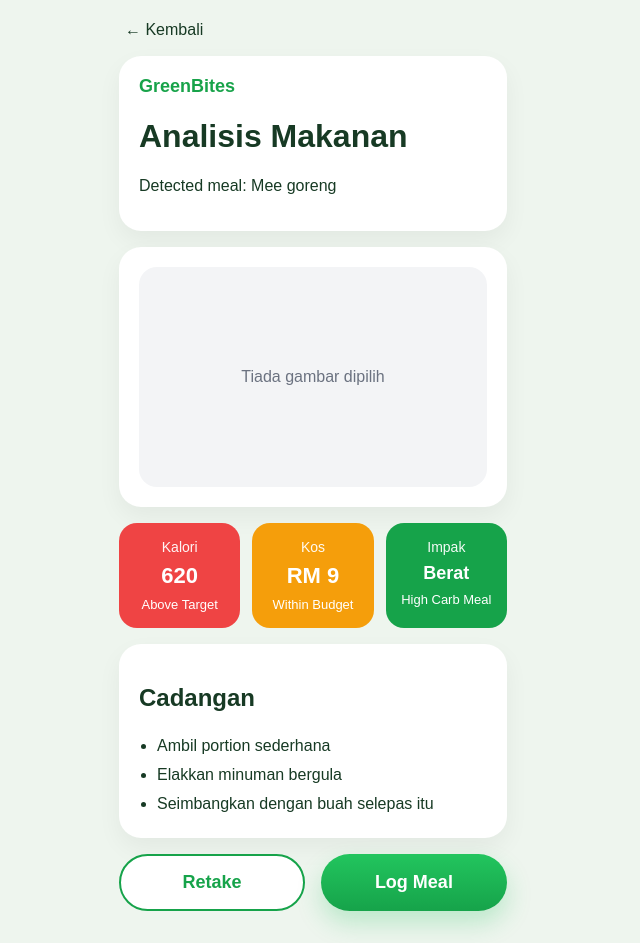
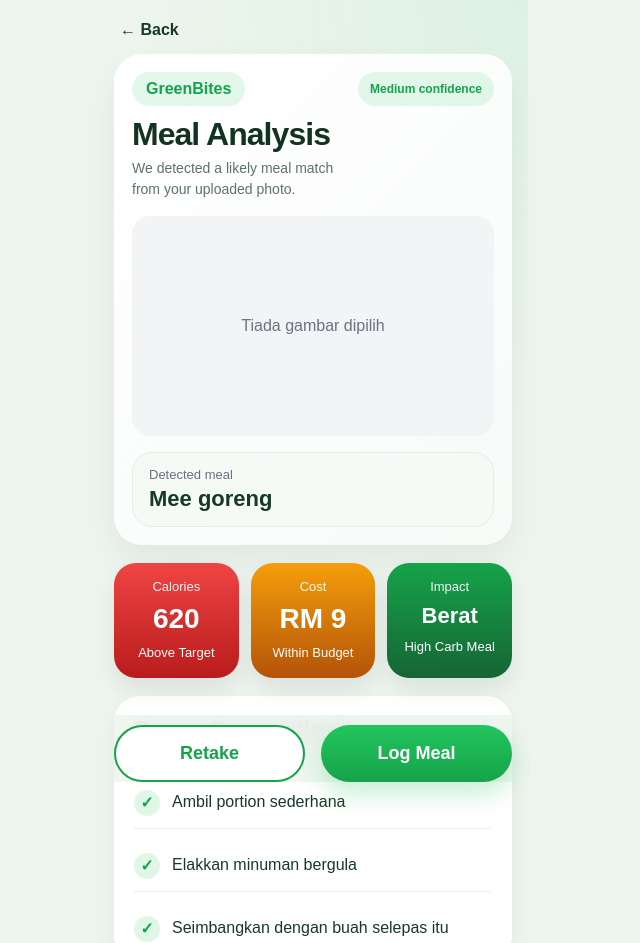
Before and after one commit to armanot/greenbites-pwa, a React (Vite) app: page /snap-result in a window 1280 px wide. Shown: the top 943 px of the page, without its empty margins (327-967 px from the left). Built offline with nearby package versions, Linux system fonts and the light colour scheme.

Commit message:
Improve SnapResult

```diff
--- a/src/pages/SnapResult.jsx
+++ b/src/pages/SnapResult.jsx
@@ -9,6 +9,7 @@ const sampleMeals = [
     calories: 680,
     cost: 12,
     impact: 'Weight Gain Likely',
+    confidence: 'High confidence',
     suggestions: [
       'Kurangkan nasi sedikit',
       'Elakkan air manis',
@@ -20,6 +21,7 @@ const sampleMeals = [
     calories: 540,
     cost: 10,
     impact: 'Slightly Above Target',
+    confidence: 'Medium confidence',
     suggestions: [
       'Pilih lauk bakar jika ada',
       'Kurangkan kuah manis',
@@ -31,6 +33,7 @@ const sampleMeals = [
     calories: 620,
     cost: 9,
     impact: 'High Carb Meal',
+    confidence: 'Medium confidence',
     suggestions: [
       'Ambil portion sederhana',
       'Elakkan minuman bergula',
@@ -104,9 +107,15 @@ export default function SnapResult() {
         currentBudget + mealData.cost
       )
 
-      const existingMeals = JSON.parse(
+      let existingMeals = []
+      try {
+        existingMeals = JSON.parse(
           localStorage.getItem('greenbites_recent_meals') || '[]'
         )
+      } catch {
+        existingMeals = []
+      }
+
       const updatedMeals = [mealRecord, ...existingMeals].slice(0, 5)
 
       localStorage.setItem(
@@ -127,59 +136,95 @@ export default function SnapResult() {
   }
 
   return (
-    <div className="page">
-      <button className="back-link" onClick={() => navigate('/')}>
-        ← Kembali
+    <div className="page page-pro">
+      <button className="back-link pro-back-link" onClick={() => navigate('/')}>
+        ← Back
       </button>
 
-      <div className="card">
-        <div className="brand">GreenBites</div>
-        <h1>Analisis Makanan</h1>
-        <p>Detected meal: {mealData.name}</p>
+      <div className="result-hero-card">
+        <div className="result-hero-top">
+          <div>
+            <div className="brand-pill">GreenBites</div>
+            <h1 className="result-title">Meal Analysis</h1>
+            <p className="result-subtitle">
+              We detected a likely meal match from your uploaded photo.
+            </p>
+          </div>
+          <div className="confidence-badge">{mealData.confidence}</div>
         </div>
 
-      <div className="card">
+        <div className="result-image-wrap">
           {imageUrl ? (
             <img
               src={imageUrl}
               alt="Makanan yang diambil"
-            className="meal-preview"
+              className="meal-preview pro-meal-preview"
             />
           ) : (
             <div className="meal-placeholder">Tiada gambar dipilih</div>
           )}
         </div>
 
-      <div className="stats-grid">
-        <div className="stat-card danger">
-          <div className="stat-title">Kalori</div>
-          <div className="stat-value">{mealData.calories}</div>
-          <div className="stat-note">Above Target</div>
-        </div>
-
-        <div className="stat-card warning">
-          <div className="stat-title">Kos</div>
-          <div className="stat-value">RM {mealData.cost}</div>
-          <div className="stat-note">Within Budget</div>
-        </div>
-
-        <div className="stat-card success">
-          <div className="stat-title">Impak</div>
-          <div className="stat-value small-text">Berat</div>
-          <div className="stat-note">{mealData.impact}</div>
+        <div className="detected-meal-card">
+          <div className="detected-label">Detected meal</div>
+          <div className="detected-name">{mealData.name}</div>
         </div>
       </div>
 
-      <div className="card">
-        <h2>Cadangan</h2>
-        <ul className="suggestion-list">
-          {mealData.suggestions.map((item, index) => (
-            <li key={index}>{item}</li>
-          ))}
-        </ul>
+      <div className="result-metrics-grid">
+        <div className="result-metric-card danger-card">
+          <div className="result-metric-label">Calories</div>
+          <div className="result-metric-value">{mealData.calories}</div>
+          <div className="result-metric-note">Above Target</div>
         </div>
 
-      <div className="action-row">
+        <div className="result-metric-card warning-card">
+          <div className="result-metric-label">Cost</div>
+          <div className="result-metric-value">RM {mealData.cost}</div>
+          <div className="result-metric-note">Within Budget</div>
+        </div>
+
+        <div className="result-metric-card success-card">
+          <div className="result-metric-label">Impact</div>
+          <div className="result-metric-value impact-text">Berat</div>
+          <div className="result-metric-note">{mealData.impact}</div>
+        </div>
+      </div>
+
+      <div className="card section-card">
+        <div className="section-head">
+          <div>
+            <h2>Smart Suggestions</h2>
+            <p>Simple adjustments to make this meal more balanced.</p>
+          </div>
+        </div>
+
+        <div className="suggestion-modern-list">
+          {mealData.suggestions.map((item, index) => (
+            <div key={index} className="suggestion-modern-item">
+              <div className="suggestion-icon">✓</div>
+              <div className="suggestion-text">{item}</div>
+            </div>
+          ))}
+        </div>
+      </div>
+
+      <div className="card section-card">
+        <div className="section-head">
+          <div>
+            <h2>Decision Summary</h2>
+            <p>This meal can still fit your day with a few mindful choices.</p>
+          </div>
+        </div>
+
+        <div className="decision-summary-box">
+          This meal is a moderate-to-high calorie option. It remains within a
+          reasonable budget range, but reducing carbohydrates or sugary drinks
+          can improve your daily balance.
+        </div>
+      </div>
+
+      <div className="action-row sticky-action-row">
         <button className="secondary-button" onClick={handleRetake}>
           Retake
         </button>
--- a/src/styles.css
+++ b/src/styles.css
@@ -497,3 +497,180 @@ body {
   border-radius: 999px;
   white-space: nowrap;
 }
+.pro-back-link {
+  margin-bottom: 14px;
+  font-weight: 600;
+}
+
+.result-hero-card {
+  background: linear-gradient(135deg, #ffffff, #f7fbf8);
+  border-radius: 28px;
+  padding: 18px;
+  margin-bottom: 18px;
+  box-shadow: 0 16px 36px rgba(0, 0, 0, 0.06);
+}
+
+.result-hero-top {
+  display: flex;
+  justify-content: space-between;
+  align-items: flex-start;
+  gap: 12px;
+  margin-bottom: 16px;
+}
+
+.result-title {
+  margin: 0 0 6px;
+  font-size: 32px;
+  line-height: 1.05;
+  letter-spacing: -0.03em;
+  color: #133322;
+}
+
+.result-subtitle {
+  margin: 0;
+  color: #5d7366;
+  font-size: 14px;
+  line-height: 1.5;
+}
+
+.confidence-badge {
+  background: rgba(34, 197, 94, 0.12);
+  color: #16a34a;
+  font-size: 12px;
+  font-weight: 700;
+  padding: 10px 12px;
+  border-radius: 999px;
+  white-space: nowrap;
+}
+
+.result-image-wrap {
+  margin-bottom: 16px;
+}
+
+.pro-meal-preview {
+  border-radius: 24px;
+  max-height: 340px;
+  box-shadow: 0 10px 24px rgba(0, 0, 0, 0.08);
+}
+
+.detected-meal-card {
+  background: #f5faf6;
+  border: 1px solid #e3eee5;
+  border-radius: 20px;
+  padding: 14px 16px;
+}
+
+.detected-label {
+  font-size: 13px;
+  color: #6b7280;
+  margin-bottom: 4px;
+}
+
+.detected-name {
+  font-size: 22px;
+  font-weight: 800;
+  color: #173a24;
+}
+
+.result-metrics-grid {
+  display: grid;
+  grid-template-columns: repeat(3, 1fr);
+  gap: 12px;
+  margin-bottom: 18px;
+}
+
+.result-metric-card {
+  border-radius: 22px;
+  padding: 16px 12px;
+  color: white;
+  text-align: center;
+  box-shadow: 0 12px 24px rgba(0, 0, 0, 0.08);
+}
+
+.result-metric-label {
+  font-size: 13px;
+  opacity: 0.92;
+  margin-bottom: 10px;
+}
+
+.result-metric-value {
+  font-size: 28px;
+  font-weight: 800;
+  line-height: 1.1;
+}
+
+.result-metric-note {
+  margin-top: 10px;
+  font-size: 13px;
+  line-height: 1.35;
+}
+
+.impact-text {
+  font-size: 22px;
+}
+
+.danger-card {
+  background: linear-gradient(180deg, #ef4444, #b91c1c);
+}
+
+.warning-card {
+  background: linear-gradient(180deg, #f59e0b, #b45309);
+}
+
+.success-card {
+  background: linear-gradient(180deg, #16a34a, #166534);
+}
+
+.suggestion-modern-list {
+  display: flex;
+  flex-direction: column;
+  gap: 12px;
+}
+
+.suggestion-modern-item {
+  display: flex;
+  align-items: flex-start;
+  gap: 12px;
+  padding: 12px 0;
+  border-bottom: 1px solid #eef2ef;
+}
+
+.suggestion-modern-item:last-child {
+  border-bottom: none;
+  padding-bottom: 0;
+}
+
+.suggestion-icon {
+  width: 26px;
+  height: 26px;
+  border-radius: 50%;
+  background: rgba(34, 197, 94, 0.14);
+  color: #16a34a;
+  display: flex;
+  align-items: center;
+  justify-content: center;
+  font-weight: 800;
+  flex-shrink: 0;
+}
+
+.suggestion-text {
+  color: #173a24;
+  line-height: 1.5;
+}
+
+.decision-summary-box {
+  background: linear-gradient(180deg, #f7fbf8, #eef7f0);
+  border: 1px solid #e2ece4;
+  border-radius: 18px;
+  padding: 16px;
+  color: #355244;
+  line-height: 1.6;
+}
+
+.sticky-action-row {
+  position: sticky;
+  bottom: 18px;
+  background: rgba(238, 245, 238, 0.88);
+  backdrop-filter: blur(10px);
+  padding: 10px 0 0;
+}
```
Lines whose indentation alone changed are shown as unchanged.
